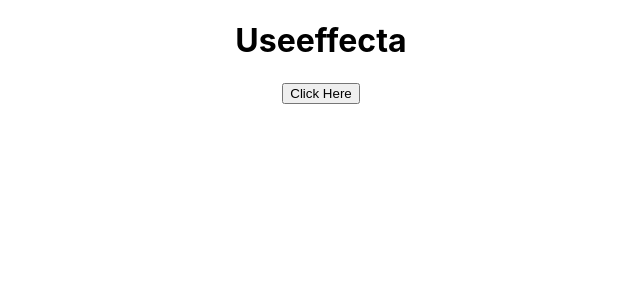
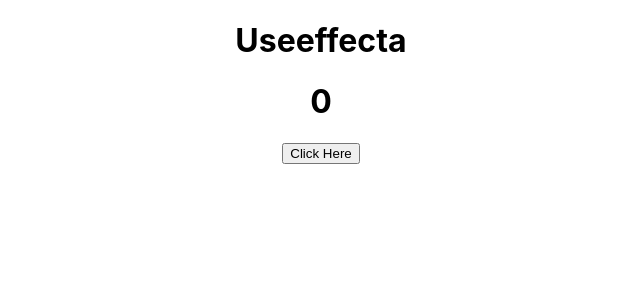
Before and after one commit to manav278/ReactHooks, a React (Create React App) app: page / in a window 1280 px wide. Shown: the top 300 px of the page, without its empty margins (319-959 px from the left). Built offline with nearby package versions, Linux system fonts and the light colour scheme.

Commit message:
[Updated]: Dependency List Array Added in Useeffecta Component

```diff
--- a/src/components/useeffect/Useeffecta.js
+++ b/src/components/useeffect/Useeffecta.js
@@ -12,12 +12,18 @@ export default function Useeffecta() {
       {
         document.title="Chats"
       }
-    })
+    } , [count] ) // -> It means when 'count' variable will change , these 'useEffect' will run. [Dependency List Array]
 
-    console.log("Patel---Outside")
+    useEffect( () => {
+        console.log("Second useEffect")
+    } , []) // -> It will run only when first time component is loaded.
+
+    console.log("Manav Patel-Outside")
+
   return (
     <div>
       <h1>Useeffecta</h1>
+      <h1>{count}</h1>
       <button onClick={ () => setCount(count+1)}>Click Here</button>
     </div>
   )
```
